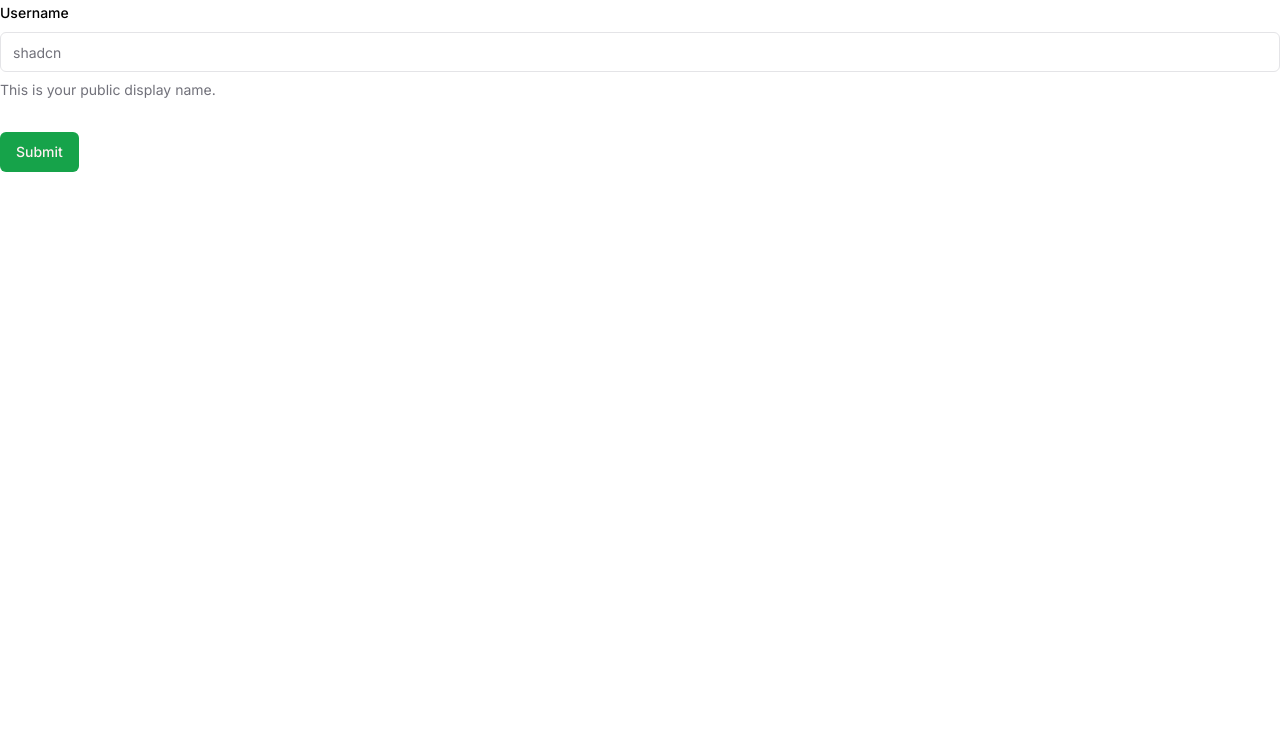
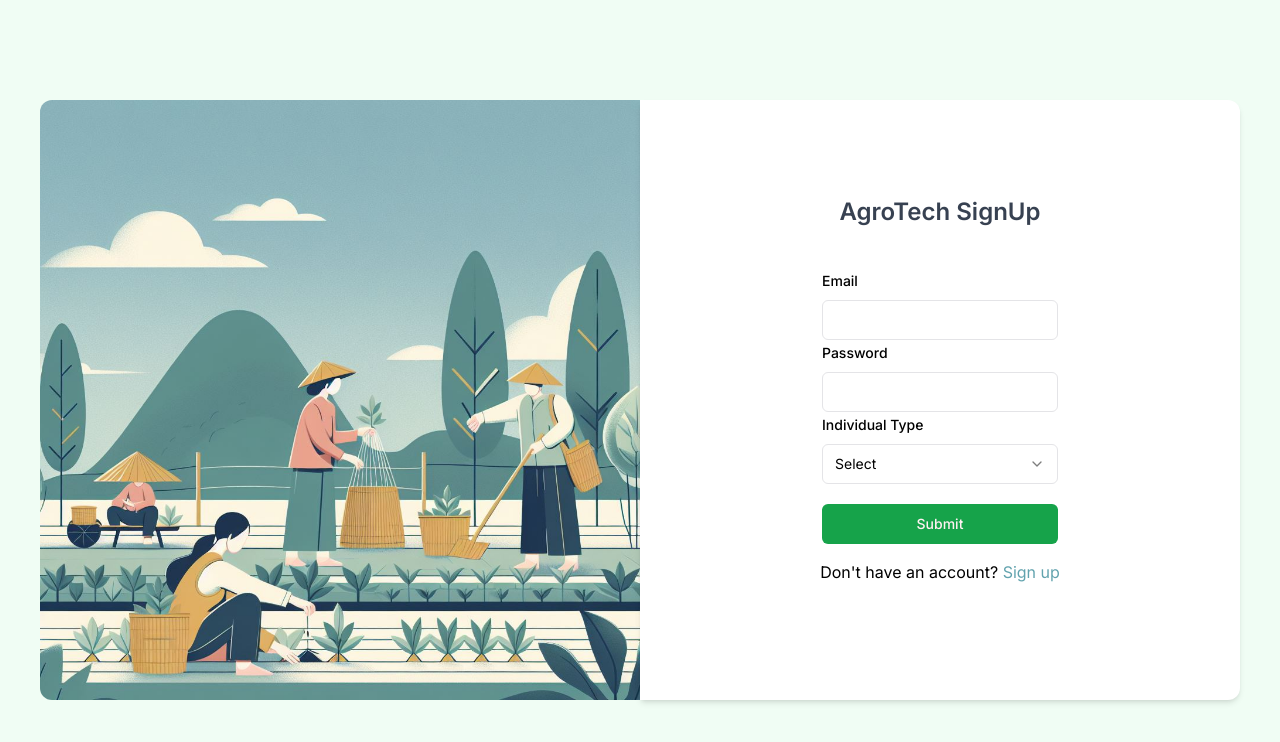
Before and after one commit to floor2hq/agro-client, a Next.js app: page /signup in a window 1280 px wide. Shown: the top 742 px of the page. Built offline with nearby package versions, Linux system fonts and the light colour scheme.

Commit message:
Add @radix-ui/react-select and update layout and signup page

```diff
--- a/package.json
+++ b/package.json
@@ -11,6 +11,7 @@
   "dependencies": {
     "@hookform/resolvers": "^3.3.4",
     "@radix-ui/react-label": "^2.0.2",
+    "@radix-ui/react-select": "^2.0.0",
     "@radix-ui/react-slot": "^1.0.2",
     "class-variance-authority": "^0.7.0",
     "clsx": "^2.1.0",
--- a/src/app/layout.tsx
+++ b/src/app/layout.tsx
@@ -16,7 +16,9 @@
 }>) {
   return (
     <html lang="en">
-      <body className={inter.className}>{children}</body>
+      <body suppressHydrationWarning={true} className={inter.className}>
+        {children}
+      </body>
     </html>
   );
 }
--- a/src/app/page.tsx
+++ b/src/app/page.tsx
@@ -9,6 +9,7 @@
     <div className="w-full h-screen bg-green-50 flex items-center justify-center">
       <div>
         <Image
+          priority
           alt="Agrotech background"
           className="object-contain rounded-l-xl"
           src="/agrotech.jpeg"
--- a/src/app/signup/page.tsx
+++ b/src/app/signup/page.tsx
@@ -13,21 +13,31 @@
   FormLabel,
   FormMessage,
 } from "@/components/ui/form";
+import {
+  Select,
+  SelectContent,
+  SelectGroup,
+  SelectItem,
+  SelectLabel,
+  SelectTrigger,
+  SelectValue,
+} from "@/components/ui/select";
 import { Input } from "@/components/ui/input";
+import { Label } from "@/components/ui/label";
+import Link from "next/link";
+import Image from "next/image";
 
 const formSchema = z.object({
-  username: z.string(),
-//   email: z.string().email(),
-//   password: z.string(),
-//   phone: z.string().min(10),
-//   role: z.string(),
+  email: z.string().email(),
+  password: z.string(),
+  role: z.string(),
 });
 
-function SignUp() {
+export default function SignUp() {
   const form = useForm<z.infer<typeof formSchema>>({
     resolver: zodResolver(formSchema),
     defaultValues: {
-      username: "",
+      email: "",
     },
   });
 
@@ -37,28 +47,93 @@
     console.log(values);
   }
   return (
+    <div className="w-full h-screen bg-green-50 flex items-center justify-center">
+      <div>
+        <Image
+          priority
+          alt="Agrotech background"
+          className="object-contain rounded-l-xl"
+          src="/agrotech.jpeg"
+          height={600}
+          width={600}
+        />
+      </div>
+      <div className="w-[600px] h-[600px] px-8 bg-white rounded-r-xl shadow-md flex flex-col items-center justify-center">
+        <h2 className="text-2xl font-semibold text-center text-gray-700 dark:text-white mt-24 mb-10">
+          AgroTech SignUp
+        </h2>
         <Form {...form}>
-      <form onSubmit={form.handleSubmit(onSubmit)} className="space-y-8">
+          <form
+            onSubmit={form.handleSubmit(onSubmit)}
+            className="space-y-1 flex flex-col gap-4"
+          >
+            <div>
               <FormField
                 control={form.control}
-          name="username"
+                name="email"
                 render={({ field }) => (
                   <FormItem>
-              <FormLabel>Username</FormLabel>
+                    <FormLabel>Email</FormLabel>
                     <FormControl>
-                <Input placeholder="shadcn" {...field} />
+                      <Input {...field} />
                     </FormControl>
-              <FormDescription>
-                This is your public display name.
-              </FormDescription>
                     <FormMessage />
                   </FormItem>
                 )}
               />
+              <FormField
+                control={form.control}
+                name="password"
+                render={({ field }) => (
+                  <FormItem>
+                    <FormLabel>Password</FormLabel>
+                    <FormControl>
+                      <Input {...field} />
+                    </FormControl>
+                    <FormMessage />
+                  </FormItem>
+                )}
+              />
+              <FormField
+                control={form.control}
+                name="password"
+                render={({ field }) => (
+                  <FormItem>
+                    <FormLabel>Individual Type</FormLabel>
+                    <FormControl>
+                      <Select>
+                        <SelectTrigger className="w-full">
+                          <SelectValue placeholder="Select" />
+                        </SelectTrigger>
+                        <SelectContent>
+                          <SelectGroup>
+                            <SelectItem value="apple">Farmer</SelectItem>
+                            <SelectItem value="banana">Supplier</SelectItem>
+                            <SelectItem value="blueberry">
+                              Distributor
+                            </SelectItem>
+                          </SelectGroup>
+                        </SelectContent>
+                      </Select>
+                    </FormControl>
+                    <FormMessage />
+                  </FormItem>
+                )}
+              />
+            </div>
             <Button type="submit">Submit</Button>
           </form>
         </Form>
+        <p className="mb-auto mt-4 text-center">
+          Don&apos;t have an account?{" "}
+          <Link
+            className="text-[#62a3ae] hover:text-green-600"
+            href="/signup"
+          >
+            Sign up
+          </Link>
+        </p>
+      </div>
+    </div>
   );
 }
-
-export default SignUp;
--- /dev/null
+++ b/src/components/ui/select.tsx
@@ -0,0 +1,160 @@
+"use client"
+
+import * as React from "react"
+import * as SelectPrimitive from "@radix-ui/react-select"
+import { Check, ChevronDown, ChevronUp } from "lucide-react"
+
+import { cn } from "@/lib/utils"
+
+const Select = SelectPrimitive.Root
+
+const SelectGroup = SelectPrimitive.Group
+
+const SelectValue = SelectPrimitive.Value
+
+const SelectTrigger = React.forwardRef<
+  React.ElementRef<typeof SelectPrimitive.Trigger>,
+  React.ComponentPropsWithoutRef<typeof SelectPrimitive.Trigger>
+>(({ className, children, ...props }, ref) => (
+  <SelectPrimitive.Trigger
+    ref={ref}
+    className={cn(
+      "flex h-10 w-full items-center justify-between rounded-md border border-input bg-background px-3 py-2 text-sm ring-offset-background placeholder:text-muted-foreground focus:outline-none focus:ring-2 focus:ring-ring focus:ring-offset-2 disabled:cursor-not-allowed disabled:opacity-50 [&>span]:line-clamp-1",
+      className
+    )}
+    {...props}
+  >
+    {children}
+    <SelectPrimitive.Icon asChild>
+      <ChevronDown className="h-4 w-4 opacity-50" />
+    </SelectPrimitive.Icon>
+  </SelectPrimitive.Trigger>
+))
+SelectTrigger.displayName = SelectPrimitive.Trigger.displayName
+
+const SelectScrollUpButton = React.forwardRef<
+  React.ElementRef<typeof SelectPrimitive.ScrollUpButton>,
+  React.ComponentPropsWithoutRef<typeof SelectPrimitive.ScrollUpButton>
+>(({ className, ...props }, ref) => (
+  <SelectPrimitive.ScrollUpButton
+    ref={ref}
+    className={cn(
+      "flex cursor-default items-center justify-center py-1",
+      className
+    )}
+    {...props}
+  >
+    <ChevronUp className="h-4 w-4" />
+  </SelectPrimitive.ScrollUpButton>
+))
+SelectScrollUpButton.displayName = SelectPrimitive.ScrollUpButton.displayName
+
+const SelectScrollDownButton = React.forwardRef<
+  React.ElementRef<typeof SelectPrimitive.ScrollDownButton>,
+  React.ComponentPropsWithoutRef<typeof SelectPrimitive.ScrollDownButton>
+>(({ className, ...props }, ref) => (
+  <SelectPrimitive.ScrollDownButton
+    ref={ref}
+    className={cn(
+      "flex cursor-default items-center justify-center py-1",
+      className
+    )}
+    {...props}
+  >
+    <ChevronDown className="h-4 w-4" />
+  </SelectPrimitive.ScrollDownButton>
+))
+SelectScrollDownButton.displayName =
+  SelectPrimitive.ScrollDownButton.displayName
+
+const SelectContent = React.forwardRef<
+  React.ElementRef<typeof SelectPrimitive.Content>,
+  React.ComponentPropsWithoutRef<typeof SelectPrimitive.Content>
+>(({ className, children, position = "popper", ...props }, ref) => (
+  <SelectPrimitive.Portal>
+    <SelectPrimitive.Content
+      ref={ref}
+      className={cn(
+        "relative z-50 max-h-96 min-w-[8rem] overflow-hidden rounded-md border bg-popover text-popover-foreground shadow-md data-[state=open]:animate-in data-[state=closed]:animate-out data-[state=closed]:fade-out-0 data-[state=open]:fade-in-0 data-[state=closed]:zoom-out-95 data-[state=open]:zoom-in-95 data-[side=bottom]:slide-in-from-top-2 data-[side=left]:slide-in-from-right-2 data-[side=right]:slide-in-from-left-2 data-[side=top]:slide-in-from-bottom-2",
+        position === "popper" &&
+          "data-[side=bottom]:translate-y-1 data-[side=left]:-translate-x-1 data-[side=right]:translate-x-1 data-[side=top]:-translate-y-1",
+        className
+      )}
+      position={position}
+      {...props}
+    >
+      <SelectScrollUpButton />
+      <SelectPrimitive.Viewport
+        className={cn(
+          "p-1",
+          position === "popper" &&
+            "h-[var(--radix-select-trigger-height)] w-full min-w-[var(--radix-select-trigger-width)]"
+        )}
+      >
+        {children}
+      </SelectPrimitive.Viewport>
+      <SelectScrollDownButton />
+    </SelectPrimitive.Content>
+  </SelectPrimitive.Portal>
+))
+SelectContent.displayName = SelectPrimitive.Content.displayName
+
+const SelectLabel = React.forwardRef<
+  React.ElementRef<typeof SelectPrimitive.Label>,
+  React.ComponentPropsWithoutRef<typeof SelectPrimitive.Label>
+>(({ className, ...props }, ref) => (
+  <SelectPrimitive.Label
+    ref={ref}
+    className={cn("py-1.5 pl-8 pr-2 text-sm font-semibold", className)}
+    {...props}
+  />
+))
+SelectLabel.displayName = SelectPrimitive.Label.displayName
+
+const SelectItem = React.forwardRef<
+  React.ElementRef<typeof SelectPrimitive.Item>,
+  React.ComponentPropsWithoutRef<typeof SelectPrimitive.Item>
+>(({ className, children, ...props }, ref) => (
+  <SelectPrimitive.Item
+    ref={ref}
+    className={cn(
+      "relative flex w-full cursor-default select-none items-center rounded-sm py-1.5 pl-8 pr-2 text-sm outline-none focus:bg-accent focus:text-accent-foreground data-[disabled]:pointer-events-none data-[disabled]:opacity-50",
+      className
+    )}
+    {...props}
+  >
+    <span className="absolute left-2 flex h-3.5 w-3.5 items-center justify-center">
+      <SelectPrimitive.ItemIndicator>
+        <Check className="h-4 w-4" />
+      </SelectPrimitive.ItemIndicator>
+    </span>
+
+    <SelectPrimitive.ItemText>{children}</SelectPrimitive.ItemText>
+  </SelectPrimitive.Item>
+))
+SelectItem.displayName = SelectPrimitive.Item.displayName
+
+const SelectSeparator = React.forwardRef<
+  React.ElementRef<typeof SelectPrimitive.Separator>,
+  React.ComponentPropsWithoutRef<typeof SelectPrimitive.Separator>
+>(({ className, ...props }, ref) => (
+  <SelectPrimitive.Separator
+    ref={ref}
+    className={cn("-mx-1 my-1 h-px bg-muted", className)}
+    {...props}
+  />
+))
+SelectSeparator.displayName = SelectPrimitive.Separator.displayName
+
+export {
+  Select,
+  SelectGroup,
+  SelectValue,
+  SelectTrigger,
+  SelectContent,
+  SelectLabel,
+  SelectItem,
+  SelectSeparator,
+  SelectScrollUpButton,
+  SelectScrollDownButton,
+}
```
Also changed, not shown: 1 other file (tests, documents, lock files or other folders). Lines whose indentation alone changed are shown as unchanged.
